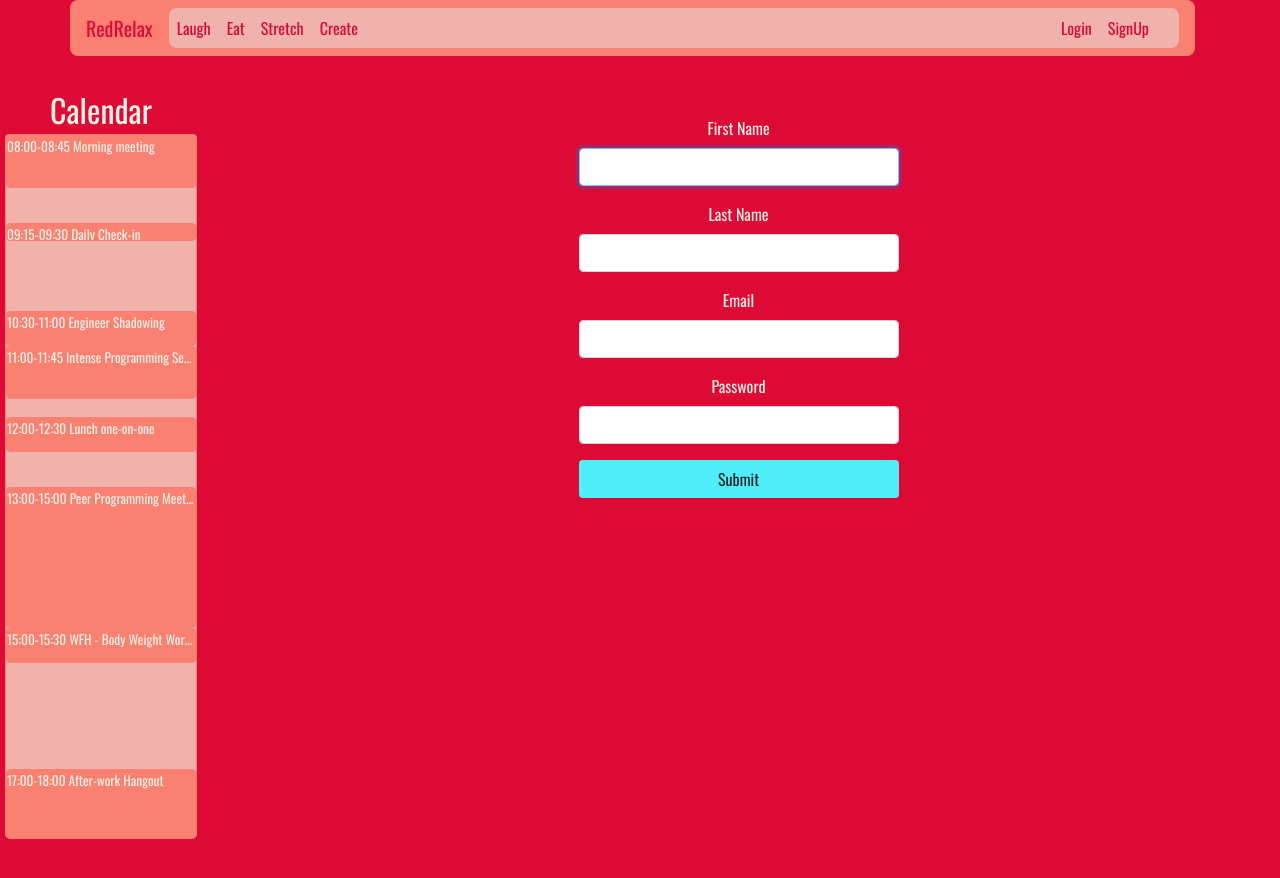
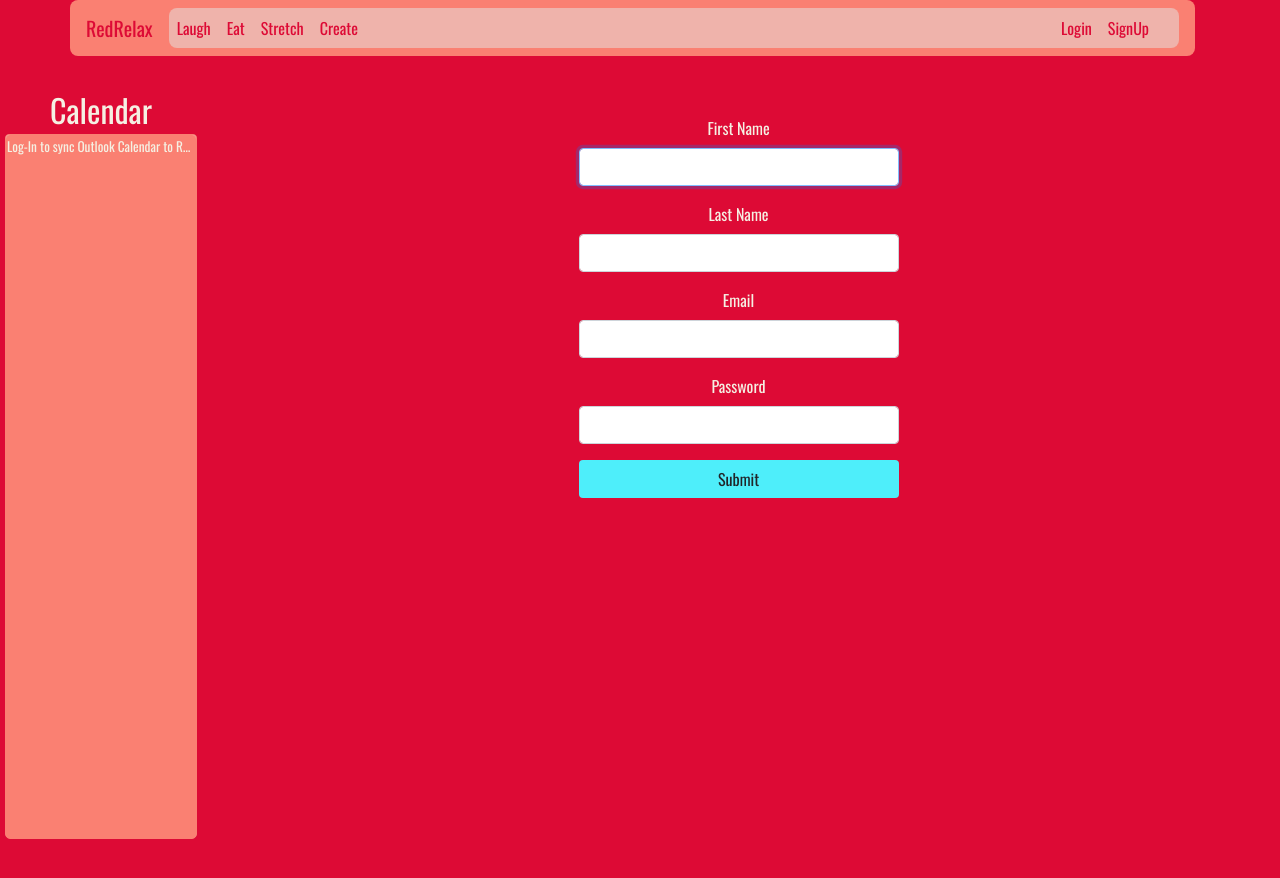
Before and after one commit to kilahancock-zz/RV-Hackathon, a React (Create React App) app in the folder frontend/: page /signup in a window 1280 px wide. Shown: the top 878 px of the page. Built offline with nearby package versions, Linux system fonts and the light colour scheme; no server answers.

Commit message:
Added conditional calendar functionality

```diff
--- a/frontend/src/App.js
+++ b/frontend/src/App.js
@@ -257,7 +257,7 @@ render () {
     <div className="App">
       <Navigation />
       <div className="sideBySide">
-      <Calendar />
+      <Calendar userEmail={this.state.userInfo.email}/>
       <Switch>
         <Route exact path="/">
           <Home user_logged_in={this.state.user_logged_in} ent_data= {this.state.userData.ent_data}
--- a/frontend/src/components/Calendar.js
+++ b/frontend/src/components/Calendar.js
@@ -31,6 +31,13 @@ class Calendar extends Component {
 
      renderTableData() {
         let lastEnd = 8;
+        if (this.props.userEmail == "") {
+            return(
+                <div>
+                    <div className={"calendarWorkBubble halfHeight-200"}> Log-In to sync Outlook Calendar to RedRelax</div>
+                </div>
+            )
+        } else {
             return this.state.meetingArray.map((meetingInfo, index) => {
                 let startTime = meetingInfo.start;
                 let startHour = parseInt(startTime.substring(0,2));
@@ -71,11 +78,13 @@ class Calendar extends Component {
                 )
             })
         }
+   }
 
    /**
     * Once the component mounts, the state is updated and the calendar will reload with proper meeting data
     */
     componentDidMount() {
+        if (this.props.userEmail == "mbennett@redventures.com") {
             this.getOutlookData().then(calendarData => {
                 //Grab the meetings for the day
                 let meetings = calendarData.value;
@@ -114,6 +123,7 @@ class Calendar extends Component {
                 }
             });
         }
+    }
 
    render() {
         return (
```
Lines whose indentation alone changed are shown as unchanged.
